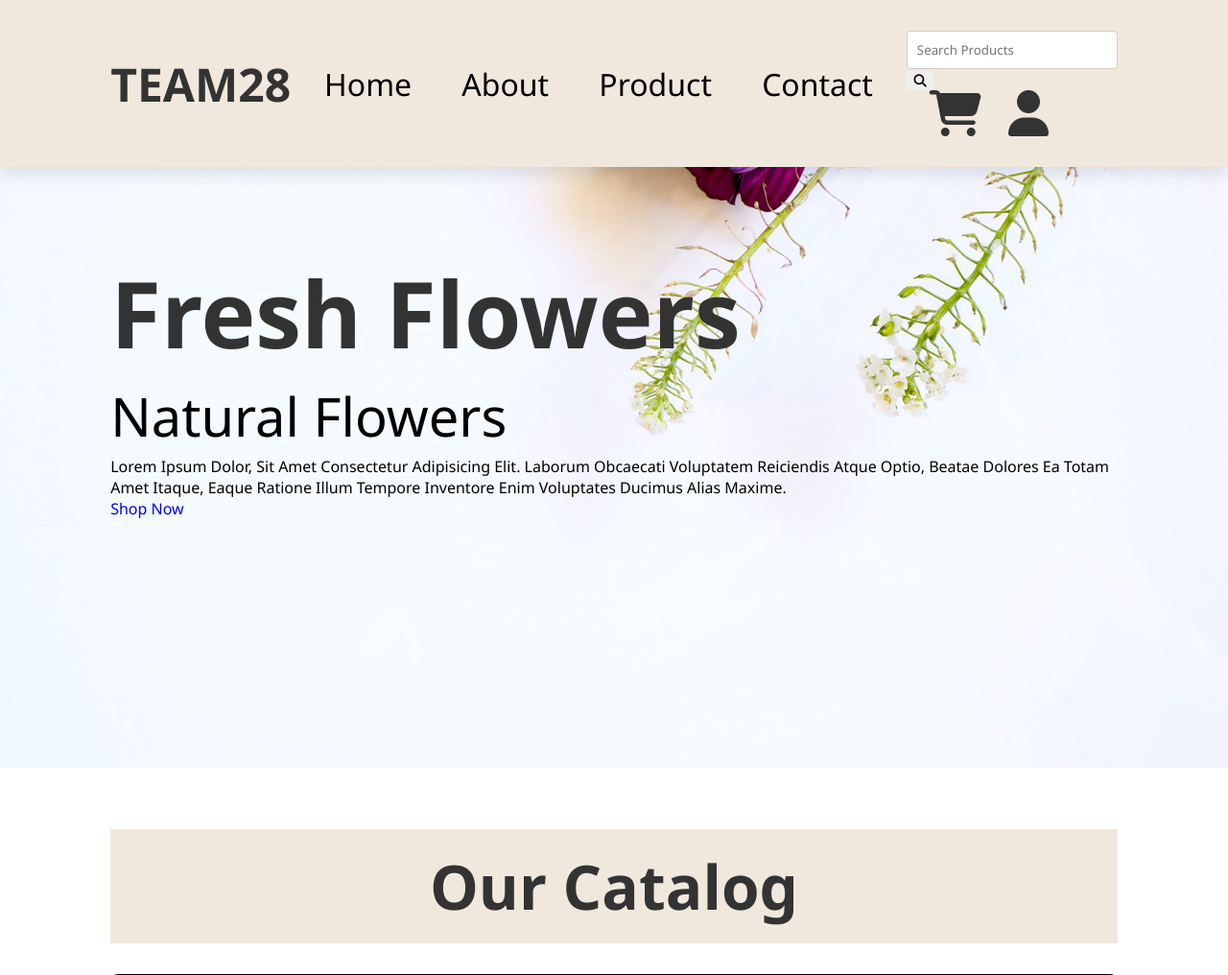
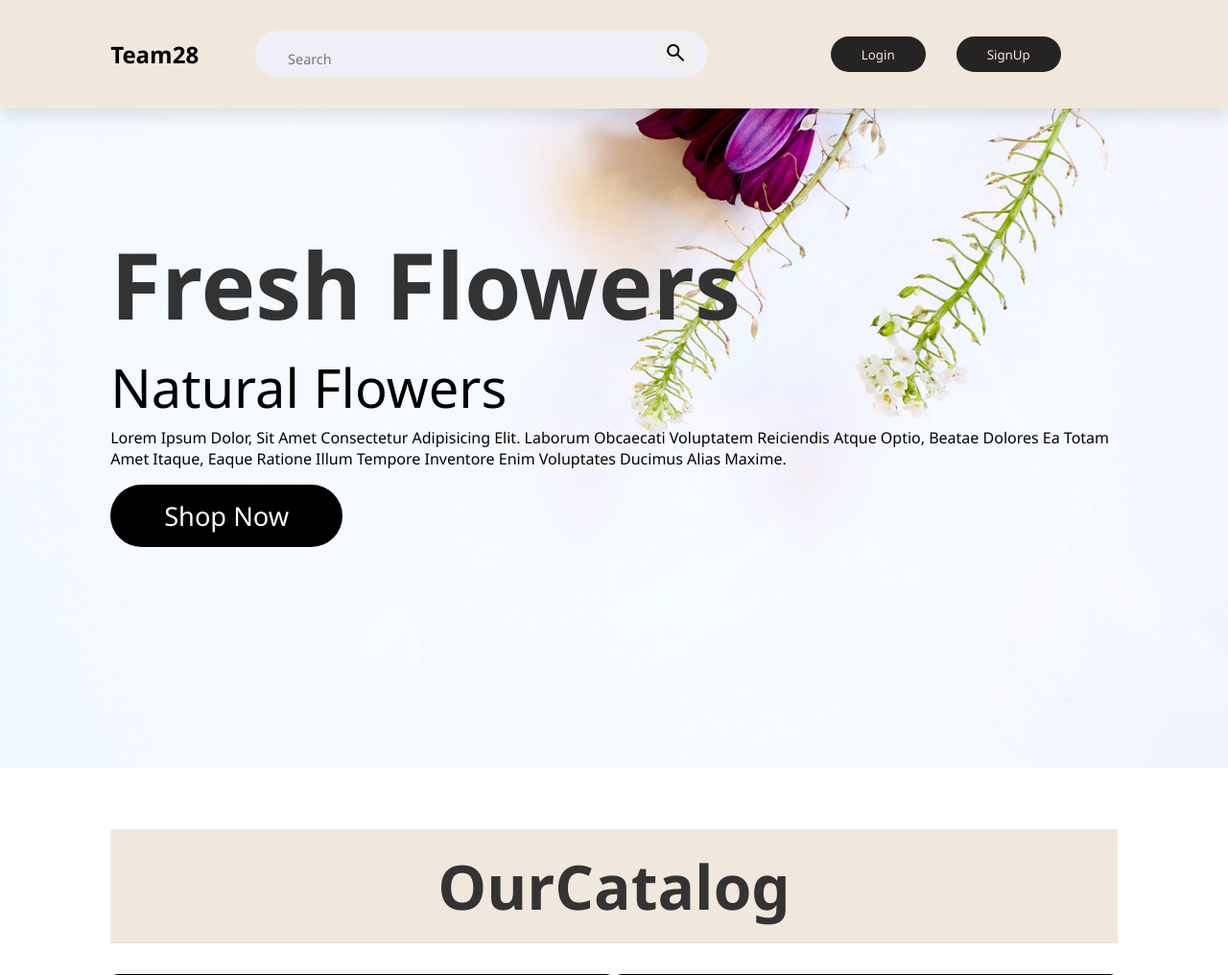
Before and after one commit to atenidkoye/Team28, a PHP site: page / in a window 1280 px wide. Shown: the top 1016 px of the page at 96% size. Run offline with PHP 8.4, Linux system fonts and the light colour scheme.

Commit message:
more changes

```diff
--- a/connect_to_db.php
+++ b/includes/connect_to_db.php
@@ -1,11 +1,11 @@
 <?php
-$hostname = 'db'; // Database host
-$username = 'root'; // Database username
+$servername = 'phptask-db-1'; // Database host --Change servername to your servername
+$username = 'Team28'; // Database username
 $password = 'password'; // Database password
 $database = 'Team28'; // Database name
 
 // Create a database connection
-$conn = new mysqli($hostname, $username, $password, $database);
+$conn = new mysqli($servername, $username, $password, $database);
 
 // Check for connection errors
 if ($conn->connect_error) {
--- a/includes/header.php
+++ b/includes/header.php
@@ -4,88 +4,28 @@
     <meta charset="UTF-8">
     <meta name="viewport" content="width=device-width, initial-scale=1.0">
     <title>Flower Shop</title>
+    <link rel="stylesheet" href="https://fonts.googleapis.com/css2?family=Material+Symbols+Outlined:opsz,wght,FILL,GRAD@24,400,0,0" />
     <link rel="stylesheet" href="https://cdnjs.cloudflare.com/ajax/libs/font-awesome/6.5.1/css/all.min.css">
     <link rel="stylesheet" href="style.css">
 </head>
 <body>
     <header>
-        <p class="head">TEAM28</p>
-        <nav class="navbar">
-            <a href="#home">Home</a>
-            <a href="#about">About</a>
-            <a href="#product">Product</a>
-            <a href="#contact">Contact</a>
+        <nav>
+            <h1>Team28</h1>
+            <div class="container">
+                <div class="search-bar">
+                    <form method="GET" action='/Team28/process2.php'>
+                        <input type="search" name="query" placeholder="search">
+                        <button type="submit">
+                            <span class="material-symbols-outlined">search</span>
+                        </button>
+                    </form>
+                </div>
 
+                <div class="button">
+                    <button class="btn1">Login</button>
+                    <button class="btn1">SignUp</button>
+                </div>
+            </div>
         </nav>
-        <div class="icons">
-
-            <!-- <a href="#" name="query" class="fas fa-search">
-            <form method="GET" action="search.php">
-                <input type="text" name="query" placeholder="Search...">
-                <button class="search-btn" type="submit"><img src="" alt=""></button> -->
-            <!-- </form>  -->
-
-           <form autocomplete="off" action="#" method="get" accept-charset="utf-8"
-           class="mform form-inline simplesearchform">
-              <input type="hidden" name="areaids" value="#">
-               <div class="input-group">
-                    <label for="">
-                        <span class="sr-only">Search Productrs</span>
-                    </label>
-                    <input type="text" id=""
-                    class="form-control" placeholder="Search products"
-                    aria-label="#" name="q" data-region="input" autocomplete="off" value="">
-                    <div class="input-group-append">
-                        <button type="submit" class="btn  btn-primary search-icon">
-                            <i class="icon fa fa-search fa-fw " aria-hidden="true"></i>
-                        <span class="sr-only">Search products</span>
-                    </button>
-                    </div>
-                </div>
-           </form>
-
-            </a>
-            <a href="#" class="fas fa-shopping-cart"></a>
-            <a href="#" class="fas fa-user"></a>
-        </div>
-    <?php
-     // Check if the search query parameter is set
-      if (isset($_GET['query'])) {
-        // Get the search query from the URL parameter
-        $search_query = $_GET['query'];
-
-        // Connect to your database
-        $servername = "localhost";
-        $username = "username";
-        $password = "password";
-        $dbname = "database_name";
-
-        $conn = new mysqli($servername, $username, $password, $dbname);
-
-        // Check connection
-        if ($conn->connect_error) {
-            die("Connection failed: " . $conn->connect_error);
-        }
-
-        // Query to search for items matching the search query
-        $sql = "SELECT * FROM your_table WHERE column_name LIKE '%$search_query%'";
-
-        $result = $conn->query($sql);
-
-        if ($result->num_rows > 0) {
-            // Output data of each row
-            while($row = $result->fetch_assoc()) {
-                echo "ID: " . $row["id"]. " - Name: " . $row["name"]. "<br>";
-            }
-        } else {
-            echo "0 results found";
-        }
-        $conn->close();
-    }
-    ?>
-
-
-
-   </header>
-
-</body>
+    </header>
--- a/index.php
+++ b/index.php
@@ -12,11 +12,11 @@ include 'includes/header.php';
     </section>
 
     <section class="products" id="products">
-            <h1 class="heading">Our<span> Catalog</span></h1>
+        <h1 class="heading">Our<span>Catalog</span></h1>
         <div class="box-container">
             <div class="box">
                 <div class="image">
-                        <img src="4images/flowervase.webp" alt="flowervase">
+                    <img src="/images/flowervase.webp" alt="flowervase">
                     <div class="icons">
                         <a href="#" class="cart-btn"> add to cart</a>
                     </div>
@@ -29,7 +29,7 @@ include 'includes/header.php';
 
             <div class="box">
                 <div class="image">
-                        <img src="/Team28/images/angelina-jollivet-mNEpmNiFdXs-unsplash.jpg" alt="">
+                    <img src="/images/angelina-jollivet-mNEpmNiFdXs-unsplash.jpg" alt="">
                     <div class="icons">
                         <a href="#" class="cart-btn"> add to cart</a>
                     </div>
@@ -82,7 +82,6 @@ include 'includes/header.php';
         </div>
     </section>
 
-
 <?php
 include 'includes/footer.php';
 ?>
--- a/style.css
+++ b/style.css
@@ -24,9 +24,10 @@ section{
     display: flex;
     align-items: center;
     min-height: 100vh;
-    background: url(/images/pexels-jess-bailey-designs-1172849.jpg) no-repeat;
+    background: url(/images/pexels-jess-bailey-designs-1172849.jpg);
     background-size: cover;
     background-position: center;
+    background-color: #f1e8dd;
 }
 .home.content{
     max-width: 50rem;
@@ -50,7 +51,7 @@ section{
     padding: 1rem 0;
     line-height: 1.5;
 }
-/* .btn{
+.btn{
     display: inline-block;
     margin-top: 1rem;
     border-radius: 5rem;
@@ -63,21 +64,7 @@ section{
 .btn:hover{
     background:#31200ba0;
 
-} */
-/*
-.search-btn{
-    display: block;
-    margin-top: 1rem;
-    border-radius: 2rem;
-    background-color: bisque;
-    color: #fff;
-    font-size: 1rem;
-    cursor: pointer;
 }
-
-.search-btn:hover{
-    background: #31200ba0;
-} */
 
 .heading{
     text-align: center;
@@ -124,40 +111,6 @@ section{
     mix-blend-mode:screen;
 } */
 
-
-.container {
-    background-color: #fff;
-    padding: 20px;
-    border-radius: 8px;
-    box-shadow: 0 2px 4px rgba(0,0,0,0.1);
-}
-.form-group {
-    margin-bottom: 20px;
-}
-label {
-    display: block;
-    font-weight: bold;
-}
-input[type="text"], input[type="email"], input[type="password"] {
-    width: 100%;
-    padding: 10px;
-    border: 1px solid #ccc;
-    border-radius: 4px;
-    box-sizing: border-box;
-}
-input[type="submit"] {
-    background-color: #007bff;
-    color: #fff;
-    border: none;
-    padding: 12px 20px;
-    border-radius: 4px;
-    cursor: pointer;
-    font-size: 16px;
-}
-input[type="submit"]:hover {
-    background-color: #0056b3;
-}
-
 .about .new .content{
     flex: 1 1 40rem;
 }
@@ -172,7 +125,30 @@ input[type="submit"]:hover {
     line-height: 1.5;
 }
 
-header{
+/* header{
+    position: fixed;
+    top: 0; left: 0; right: 0;
+    background: #f1e8dd;
+    padding: 2rem 9%;
+    display: flex;
+    align-items: center;
+    justify-content: space-between;
+    z-index: 1000;
+    box-shadow: 0 .5rem 1rem rgb(0,0,0,.1);
+} */
+
+header .head{
+    font-size: 3rem;
+    color: #333;
+    font-weight: bolder;
+}
+
+.container{
+    width: 80%;
+    margin: 0 auto;
+}
+
+nav{
     position: fixed;
     top: 0; left: 0; right: 0;
     background: #f1e8dd;
@@ -184,13 +160,49 @@ header{
     box-shadow: 0 .5rem 1rem rgb(0,0,0,.1);
 }
 
-header .head{
-    font-size: 3rem;
-    color: #333;
-    font-weight: bolder;
+nav .container{
+    display: flex;
+    align-items: center;
+    justify-content: space-between;
 }
 
-header .navbar a{
+
+.search-bar{
+    background-color: hsl(252, 30%, 95%);
+    border-radius: 2rem;
+    padding: 0.6rem 1rem;
+}
+
+.search-bar input[type="search"] {
+    background: transparent;
+    width: 30vw;
+    margin-left: 1rem;
+    font-size: 0.9rem;
+    color: hsl(252, 30%, 17%);
+}
+
+nav .button {
+    display: flex;
+    align-items: center;
+    gap: 2rem;
+}
+
+.btn1{
+    display: inline-block;
+    padding: 0.6rem 2rem;
+    font-weight: 500;
+    border-radius: 2rem;
+    cursor: pointer;
+    transition: all 300ms ease;
+    color: #f1e8dd;
+    background-color: hsl(30, 6%, 14%);
+}
+
+.btn1 :hover{
+    opacity: 0.8;
+}
+
+/* header .navbar a{
     font-size: 2rem;
     padding: 0 1.5rem;
     color:black;
@@ -209,7 +221,7 @@ header .icons a{
 
 header .icons a:hover{
     color: var(--black)
-}
+} */
 
 .products .box-container{
     display: flex;
```
Also changed, not shown: forms/searcbar.php (deleted, +0 -71 lines), forms/signup.php (+8 -4 lines), includes/top.php (added, +16 -0 lines), landg_page.php (deleted, +0 -11 lines), process1.php (added, +30 -0 lines), process2.php (added, +78 -0 lines), Team28.sql (added), images/cindy-chan-1D_QE7gj4-4-unsplash.jpg (added). Lines whose indentation alone changed are shown as unchanged.
